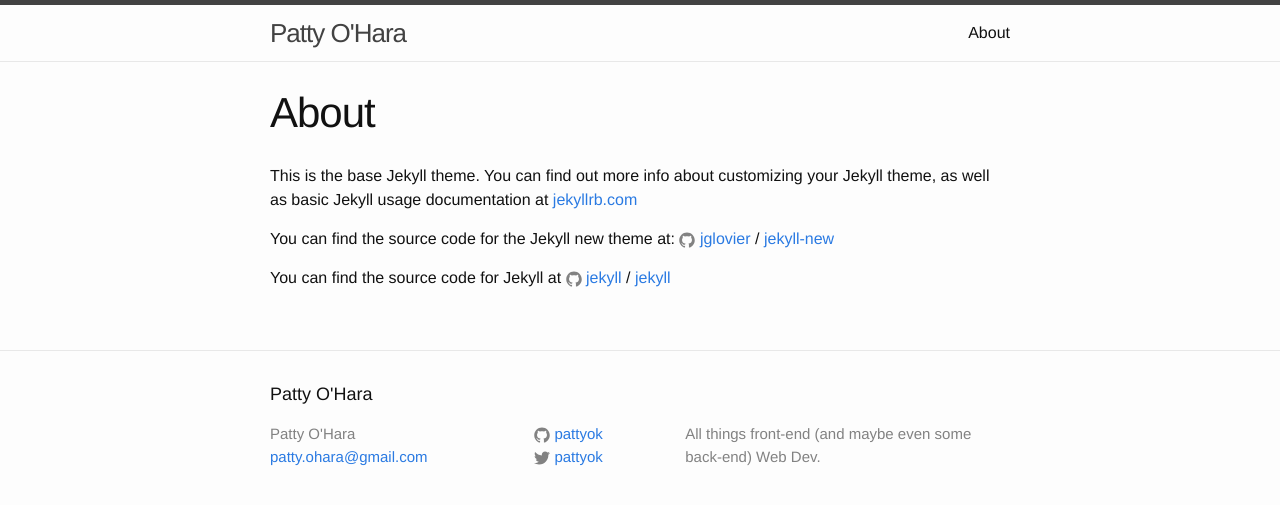
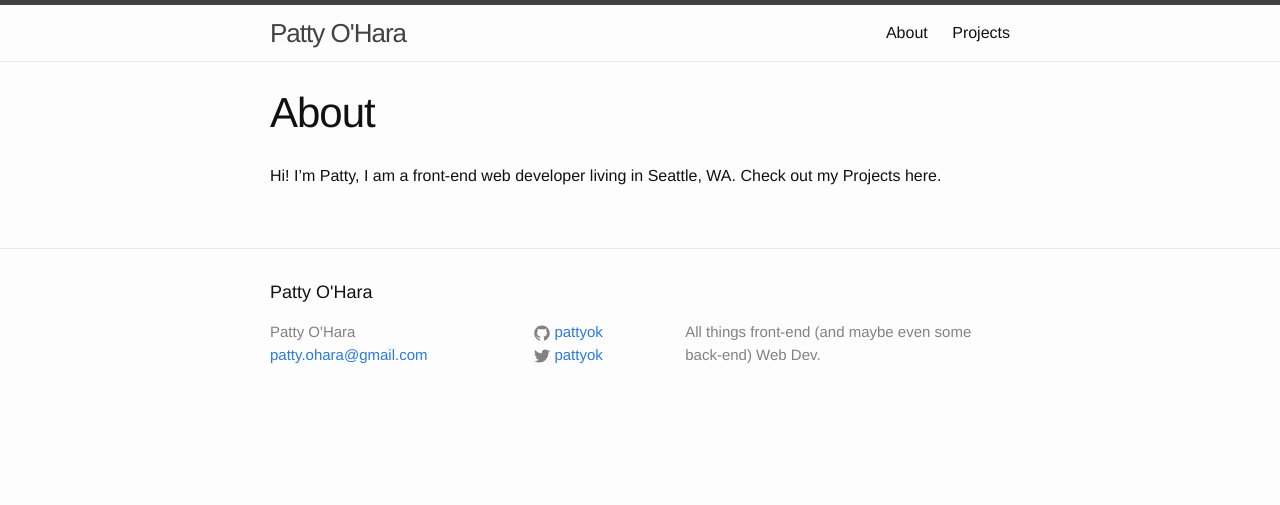
Before and after one commit to pattyok/pattyok.github.io, a Jekyll site: the page built from about.md, in a window 1280 px wide. Shown: the top 505 px of the page. Built offline with Jekyll 4.4.1, drawn with Linux system fonts in a browser that asks for light colours.

Commit message:
updating imgs

```diff
--- a/_config.yml
+++ b/_config.yml
@@ -6,14 +6,23 @@
 # 'jekyll serve'. If you change this file, please restart the server process.
 
 # Site settings
-title: Patty O'Hara
-email: patty.ohara@gmail.com
-description: > # this means to ignore newlines until "baseurl:"
+title       : Patty O'Hara
+email       : patty.ohara@gmail.com
+description : > # this means to ignore newlines until "baseurl:"
   All things front-end (and maybe even some back-end) Web Dev.
-baseurl: "" # the subpath of your site, e.g. /blog
-url: "http://pattyok.github.io" # the base hostname & protocol for your site
-twitter_username: pattyok
-github_username:  pattyok
+baseurl     : "" # the subpath of your site, e.g. /blog
+url         : "http://pattyok.github.io" # the base hostname & protocol for your site
+twitter_username  : pattyok
+github_username   : pattyok
+collections:
+  projects:
+    output: true
+    permalink: /projects/:path/
+    defaults:
+      scope:
+        type: projects
+      values:
+        layout: project
 
 # Build settings
 markdown: kramdown
--- a/_sass/_layout.scss
+++ b/_sass/_layout.scss
@@ -240,3 +240,15 @@
         }
     }
 }
+/**
+ * Projects
+ */
+  .project {
+    clear: both;
+  }
+ .project-thumb {
+   float: left;
+   width: 300px;
+   height: auto;
+   margin-right: 10px;
+ }
--- a/about.md
+++ b/about.md
@@ -4,12 +4,5 @@
 permalink: /about/
 ---
 
-This is the base Jekyll theme. You can find out more info about customizing your Jekyll theme, as well as basic Jekyll usage documentation at [jekyllrb.com](http://jekyllrb.com/)
-
-You can find the source code for the Jekyll new theme at:
-{% include icon-github.html username="jglovier" %} /
-[jekyll-new](https://github.com/jglovier/jekyll-new)
-
-You can find the source code for Jekyll at
-{% include icon-github.html username="jekyll" %} /
-[jekyll](https://github.com/jekyll/jekyll)
+Hi! I'm Patty, I am a front-end web developer living in Seattle, WA.
+Check out my Projects here.
```
Also changed, not shown: _data/projects.yml (added, +33 -0 lines), _layouts/projects.html (added, +29 -0 lines), projects/index.md (added, +5 -0 lines), images/IMG_1132.jpg (added), images/IMG_1132.png (added), images/modernistcat.png (added), images/nolt.png (added), images/pccfarmland.png (added).
